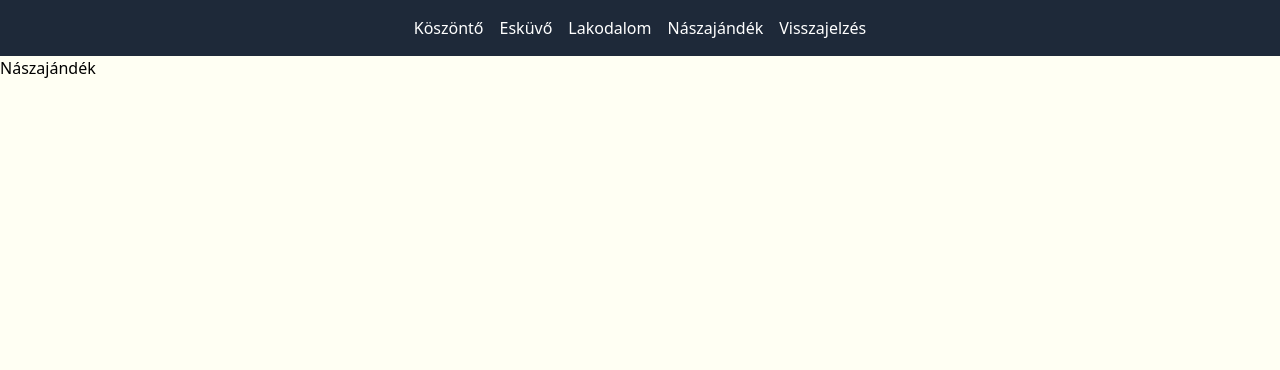
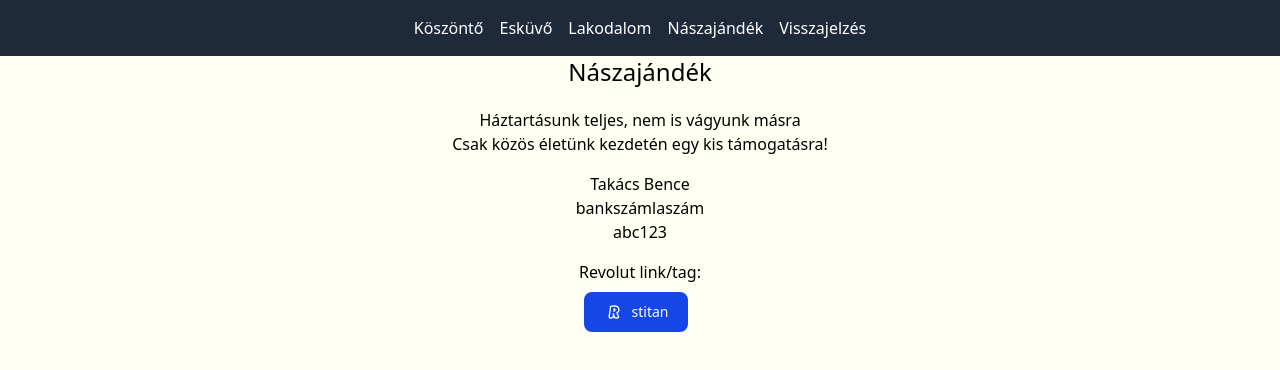
Before and after one commit to molnarbence/wedding-lb, a Nuxt app: page /naszajandek in a window 1280 px wide. Shown: the top 370 px of the page. Built offline with nearby package versions, Linux system fonts and the light colour scheme; a web font is replaced by a local one.

Commit message:
Add naszajandek page

```diff
--- /dev/null
+++ b/components/CashIcon.vue
@@ -0,0 +1,18 @@
+<template>
+  <svg
+    class="w-5 h-5 me-2 text-white"
+    aria-hidden="true"
+    xmlns="http://www.w3.org/2000/svg"
+    width="24"
+    height="24"
+    fill="none"
+    viewBox="0 0 24 24"
+  >
+    <path
+      stroke="currentColor"
+      stroke-linecap="round"
+      stroke-width="2"
+      d="M8 7V6a1 1 0 0 1 1-1h11a1 1 0 0 1 1 1v7a1 1 0 0 1-1 1h-1M3 18v-7a1 1 0 0 1 1-1h11a1 1 0 0 1 1 1v7a1 1 0 0 1-1 1H4a1 1 0 0 1-1-1Zm8-3.5a1.5 1.5 0 1 1-3 0 1.5 1.5 0 0 1 3 0Z"
+    />
+  </svg>
+</template>
--- /dev/null
+++ b/components/PageHeading.vue
@@ -0,0 +1,3 @@
+<template>
+  <h1 class="text-2xl"><slot /></h1>
+</template>
--- /dev/null
+++ b/components/RevolutIcon.vue
@@ -0,0 +1,18 @@
+<template>
+  <svg
+    class="w-5 h-5 me-2 fill-white"
+    xmlns="http://www.w3.org/2000/svg"
+    height="800"
+    width="1200"
+    viewBox="-2.850015 -5.75 24.70013 34.5"
+  >
+    <g fill-rule="evenodd">
+      <path
+        d="M8.9461 4.865c-.284 1.999-.511 3.682-.92 6.303 1.105-.024 3.613.416 4.165-3.166.457-2.98-1.58-3.256-3.245-3.137z"
+      />
+      <path
+        d="M18.5161 19.276c.43.957-.003 2.167-.9 2.654-.515.28-1.103.54-1.69.686a14.18 14.18 0 01-2.956.384c-1.593 0-3.19-.912-3.878-2.022-.178.383-.82 1.153-1.945 1.515-.711.23-1.568.507-3.357.505-1.603-.001-2.517-.728-3-1.338-.77-.97-.883-2.202-.733-3.032l.008-.04c.605-3.035 1.432-8.553 1.813-11.318l.004-.027c.104-.767.21-1.534.273-2.306.031-.389.052-.78.056-1.17.004-.369-.03-.737-.027-1.106.004-.348.06-.7.223-1.008.265-.497.75-.889 1.263-1.06.563-.188 1.151-.263 1.736-.331a46.373 46.373 0 011.798-.18 30.497 30.497 0 012.2-.082c1.256-.001 2.52.02 3.758.275 1.261.26 2.535.757 3.53 1.628.682.597 1.223 1.35 1.63 2.174.356.726.501 1.49.587 2.074a8.67 8.67 0 01-.119 3.149 6.903 6.903 0 01-.913 2.122c-.474.736-1.082 1.404-1.857 2.04.472 1.37 1.702 4.046 2.496 5.814zM4.4101 2.8c.03.508.034 1.02.012 1.53-.022.521-.067 1.04-.125 1.558-.057.516-.126 1.03-.196 1.544l-.023.168c-.22 1.607-.452 3.212-.695 4.814-.256 1.684-.543 3.359-.83 5.036-.133.782-.432 1.784-.023 2.53.364.666 1.298.747 1.949.68 2.371-.242 2.748-.769 2.748-.769-.473-.524-.062-2.912.414-6.122h1.685l1.764 5.335s.52 1.653 1.965 1.573c1.851-.102 3.213-.525 3.409-.76-.57-.318-2.2-4.394-3.088-7.387.43-.262.847-.547 1.24-.866.537-.438 1.035-.943 1.416-1.536.274-.426.483-.895.603-1.393.063-.263.098-.538.12-.807.04-.474.025-.954-.044-1.424-.066-.452-.165-.955-.367-1.363-.375-.763-.906-1.429-1.63-1.855-1.222-.718-2.63-.855-4.003-.93a25.333 25.333 0 00-4.463.146c-.166.02-1.845.168-1.838.298z"
+      />
+    </g>
+  </svg>
+</template>
--- /dev/null
+++ b/components/RevolutLinkButton.vue
@@ -0,0 +1,21 @@
+<script setup lang="ts">
+defineProps<{
+  tag: string;
+  currency: string;
+  amount: string;
+  note: string;
+}>();
+</script>
+
+<template>
+  <div>
+    <a
+      :href="`${encodeURI(`https://revolut.me/${tag}/${currency}${amount}/${note}`)}`"
+      target="_blank"
+      class="inline-flex text-white bg-blue-700 hover:bg-blue-800 focus:ring-4 focus:outline-none focus:ring-blue-300 font-medium rounded-lg text-sm px-5 py-2.5 text-center items-center me-2 dark:bg-blue-600 dark:hover:bg-blue-700 dark:focus:ring-blue-800"
+    >
+      <RevolutIcon />
+      {{ tag }}
+    </a>
+  </div>
+</template>
--- a/pages/eskuvo.vue
+++ b/pages/eskuvo.vue
@@ -1,19 +1,9 @@
 <template>
   <div>
-    <header class="mt-12">
-      <div class="w-full bg-center bg-cover bg-[url('/images/maps_eskuvo.png')] h-64 md:h-96">
-        <div class="flex flex-col justify-end w-full h-full">
-          <div class="text-center">
-            <div class="container mx-auto">
-              <div class="max-w-4xl mx-auto text-center">
-                <!-- <h2 class="font-ysabeau text-gray-100 text-xl lg:text-2xl">2025. május 10.</h2> -->
-              </div>
-            </div>
-          </div>
-        </div>
-      </div>
-      <!-- <div class="w-full bg-[#eeedeb]">Section 2</div> -->
+    <header class="w-full text-center h-12">
+      <PageHeading>Esküvő</PageHeading>
     </header>
+    <div class="w-full bg-center bg-cover bg-[url('/images/maps_eskuvo.png')] h-64 md:h-96"></div>
     <div class="w-full mt-5">
       <div class="flex flex-col md:flex-row gap-4 justify-center">
         <div class="text-center">
@@ -25,7 +15,7 @@
       </div>
     </div>
     <HighlightStrip>
-      <BasicHeading>Parkolás</BasicHeading>
+      <MiddleHeading>Parkolás</MiddleHeading>
       <div class="flex flex-col md:flex-row gap-4 justify-center">
         <span class="text-center">
           A templom utcájában és a játszótér túloldalán, a Zugligeti úton is lehet parkolni.
--- a/pages/index.vue
+++ b/pages/index.vue
@@ -31,7 +31,7 @@
     </div>
 
     <HighlightStrip>
-      <BasicHeading>Program</BasicHeading>
+      <MiddleHeading>Program</MiddleHeading>
       <div class="flex flex-col justify-center gap-4">
         <div v-for="item in program" :key="item.time" class="flex flex-col md:flex-row gap-4 justify-center">
           <span class="text-center"> {{ item.time }} - {{ item.title }} </span>
@@ -45,8 +45,6 @@
 useSeoMeta({
   title: 'Köszöntő',
   description: 'Luca és Bence esküvője',
-  // image: 'https://lucaesbence.info/images/hero_mini.jpg',
-  // url: 'https://lucaesbence.info',
   ogType: 'website',
   ogUrl: 'https://lucaesbence.info',
   ogTitle: 'Köszöntő',
@@ -55,7 +53,6 @@ useSeoMeta({
   ogImageWidth: '1200',
   ogImageHeight: '630',
   ogLocale: 'hu_HU',
-  // ogLogo: 'https://lucaesbence.info/images/hero_mini.jpg',
   ogSiteName: 'Luca és Bence',
 });
 
--- a/pages/lakodalom.vue
+++ b/pages/lakodalom.vue
@@ -1,8 +1,9 @@
 <template>
   <div>
-    <header class="mt-12">
-      <div class="w-full bg-center bg-cover bg-[url('/images/maps_lakodalom.png')] h-64 md:h-96"></div>
+    <header class="w-full text-center h-12">
+      <PageHeading>Lakodalom</PageHeading>
     </header>
+    <div class="w-full bg-center bg-cover bg-[url('/images/maps_lakodalom.png')] h-64 md:h-96"></div>
     <div class="w-full mt-5">
       <div class="flex flex-col md:flex-row gap-4 justify-center">
         <div class="text-center">
@@ -14,7 +15,7 @@
       </div>
     </div>
     <HighlightStrip>
-      <BasicHeading>Parkolás</BasicHeading>
+      <MiddleHeading>Parkolás</MiddleHeading>
       <div class="flex flex-col md:flex-row gap-4 justify-center">
         <span class="text-center">
           A vacsorahelyszínen pedig limitált számú parkolási lehetőség van az épület mögött, a Monostori út felől
--- a/pages/naszajandek.vue
+++ b/pages/naszajandek.vue
@@ -1,3 +1,44 @@
 <template>
-  <div>Nászajándék</div>
+  <div>
+    <header class="w-full text-center">
+      <PageHeading>Nászajándék</PageHeading>
+    </header>
+
+    <div class="w-full mt-5">
+      <div class="flex flex-col gap-4 justify-center">
+        <div class="text-center">
+          Háztartásunk teljes, nem is vágyunk másra <br />
+          Csak közös életünk kezdetén egy kis támogatásra!
+        </div>
+        <div class="text-center">
+          <h3>Takács Bence</h3>
+          <div>bankszámlaszám</div>
+          <div>abc123</div>
+        </div>
+        <div class="text-center">
+          <h3>Revolut link/tag:</h3>
+          <RevolutLinkButton tag="stitan" currency="huf" amount="1000" note="nászajándék" class="mt-2" />
+        </div>
+      </div>
+    </div>
+  </div>
 </template>
+
+<script lang="ts" setup>
+const title = 'Nászajándék';
+const description = 'Luca és Bence esküvője';
+
+useSeoMeta({
+  title,
+  description,
+  ogType: 'website',
+  ogUrl: 'https://lucaesbence.info',
+  ogTitle: title,
+  ogDescription: description,
+  ogImage: 'https://lucaesbence.info/images/hero_mini.jpg',
+  ogImageWidth: '1200',
+  ogImageHeight: '630',
+  ogLocale: 'hu_HU',
+  ogSiteName: 'Luca és Bence',
+});
+</script>
```
Also changed, not shown: components/MiddleHeading.vue (renamed from components/BasicHeading.vue).
